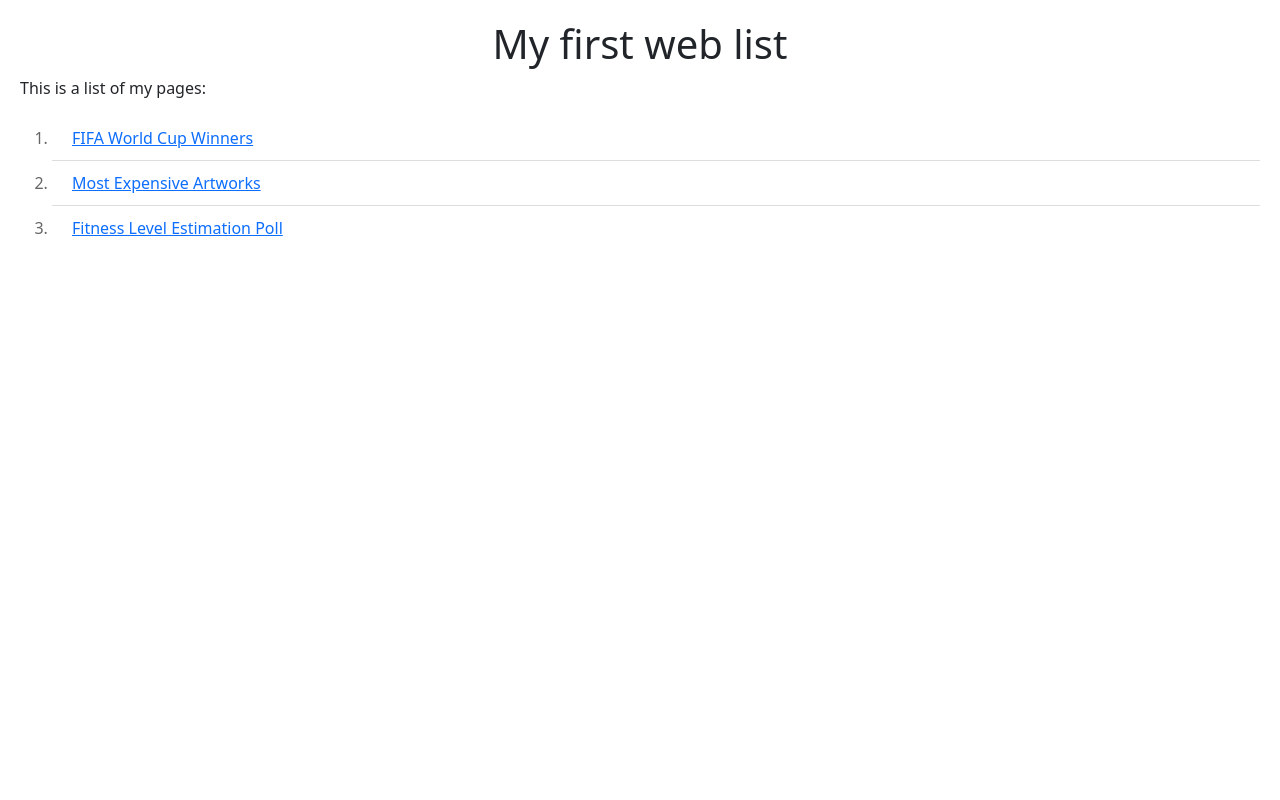
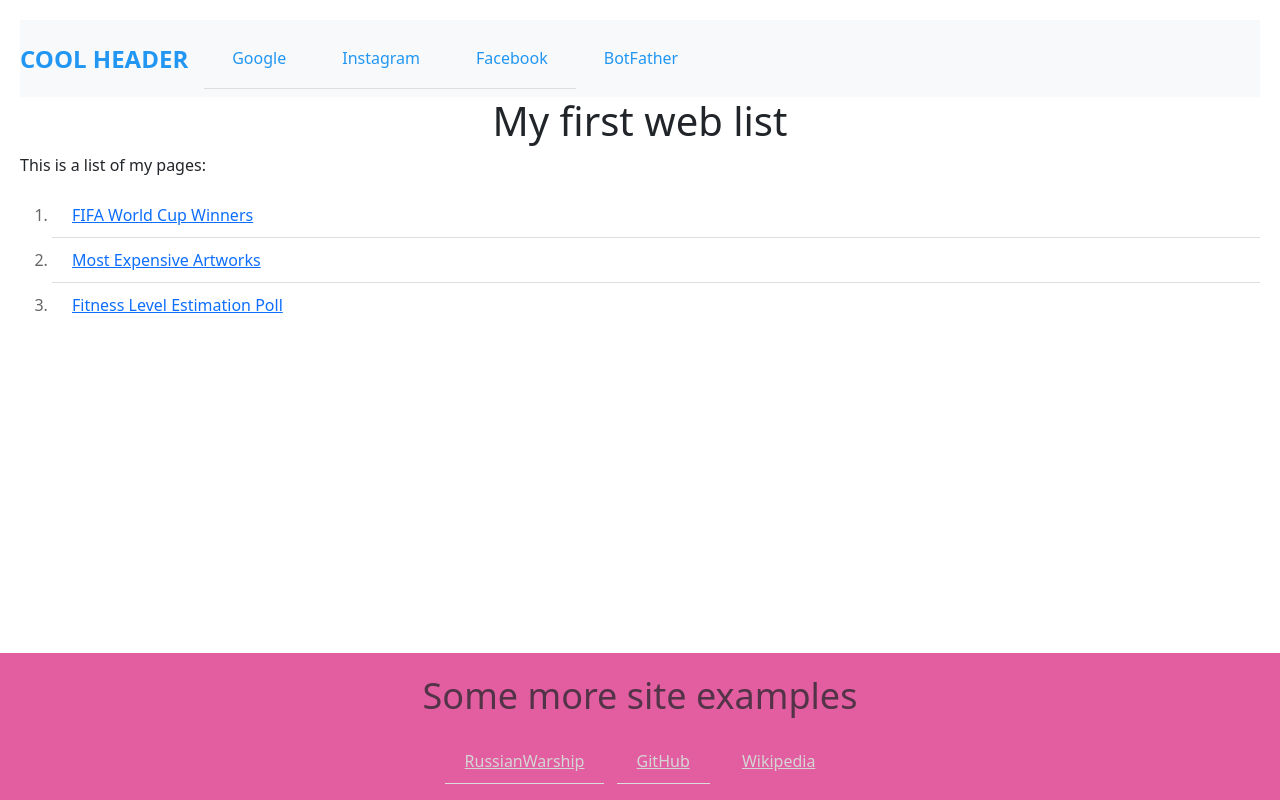
Before and after one commit to nogutsnoglorious/Beetroot-Python-Course, a Django app: page /my_app/child/ in a window 1280 px wide. Run offline with Django 5.2, Linux system fonts and the light colour scheme; some libraries are stand-ins or nearby versions.

Commit message:
Added header and footer

```diff
--- a/Django_Project/mysite/my_app/templates/simple.html
+++ b/Django_Project/mysite/my_app/templates/simple.html
@@ -8,6 +8,30 @@
     <link rel="stylesheet" href="{% static 'css/bootstrap.min.css' %}">
 </head>
 <body>
+    <nav class="navbar navbar-expand-lg navbar-light bg-light" style="background-color: #e3f2fd;">
+        <a class="navbar-brand" href="#" style="color: #2196f3; font-weight: bold; font-size: 24px;">COOL HEADER</a>
+        <button class="navbar-toggler" type="button" data-toggle="collapse" data-target="#navbarNav" aria-controls="navbarNav" aria-expanded="false" aria-label="Toggle navigation">
+          <span class="navbar-toggler-icon"></span>
+        </button>
+        <div class="collapse navbar-collapse" id="navbarNav">
+          <ul class="navbar-nav ml-auto">
+            <li class="nav-item active">
+              <a class="nav-link" href="http://google.com" style="color: #2196f3;">Google</a>
+            </li>
+            <li class="nav-item">
+              <a class="nav-link" href="http://instagram.com" style="color: #2196f3;">Instagram</a>
+            </li>
+            <li class="nav-item">
+              <a class="nav-link" href="http://facebook.com" style="color: #2196f3;">Facebook</a>
+            </li>
+            <li class="nav-item">
+              <a class="nav-link" href="http://t.me/BotFather" style="color: #2196f3;">BotFather</a>
+            </li>
+          </ul>
+        </div>
+      </nav>
+
+
 
 <h1>My first web list</h1>
 <p>This is a list of my pages:</p>
@@ -17,5 +41,15 @@
     {% endblock %}
 </div>
 
+
+<footer class="footer mt-auto py-3 text-center fixed-bottom" style="background-color: rgb(227, 94, 160);">
+    <span class="text-muted" style="font-size: 36px;">Some more site examples</span>
+    <ul class="list-inline mt-3 mb-0">
+      <li class="list-inline-item"><a href="https://russianwarship.rip/en" style="color: #d5d5d5;">RussianWarship</a></li>
+      <li class="list-inline-item"><a href="https://www.github.com" style="color: #d5d5d5;">GitHub</a></li>
+      <li class="list-inline-item"><a href="https://www.wikipedia.org" style="color: #d5d5d5;">Wikipedia</a></li>
+    </ul>
+  </footer>
+
 </body>
 </html>
```
